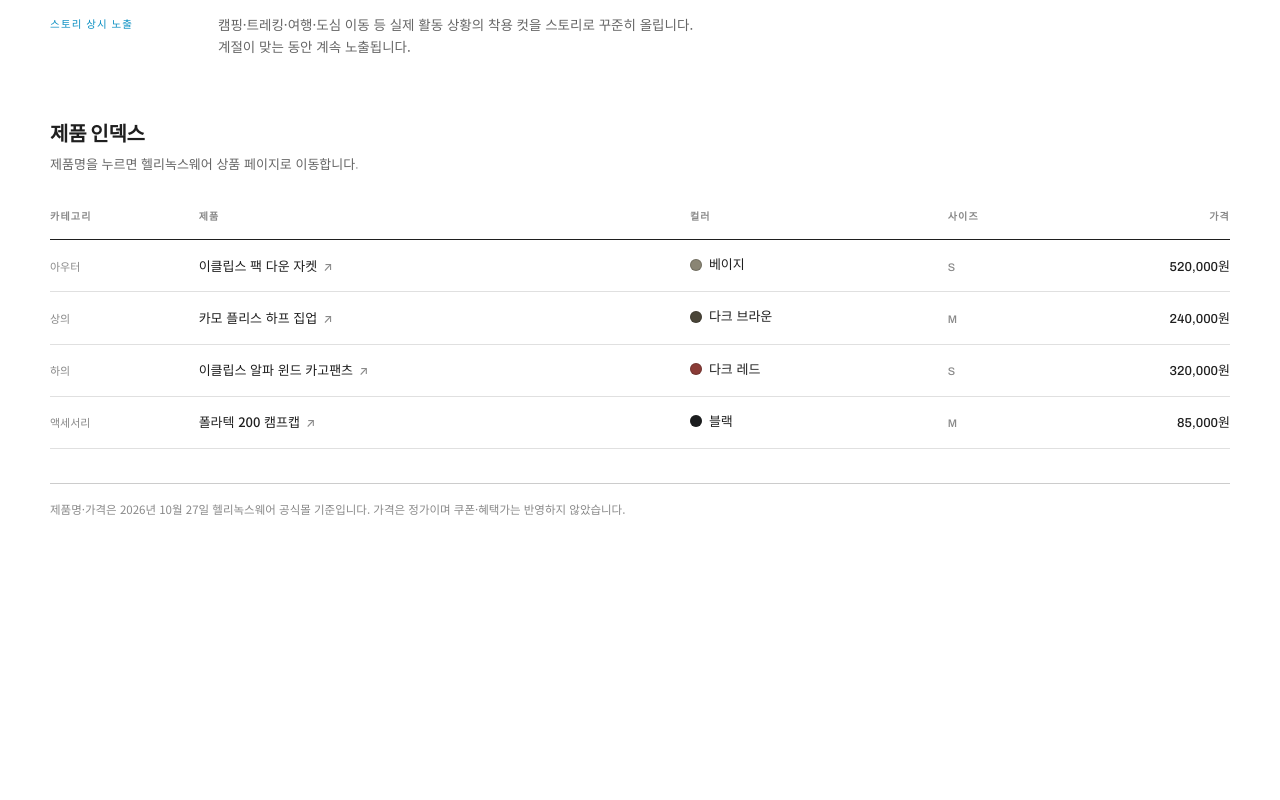
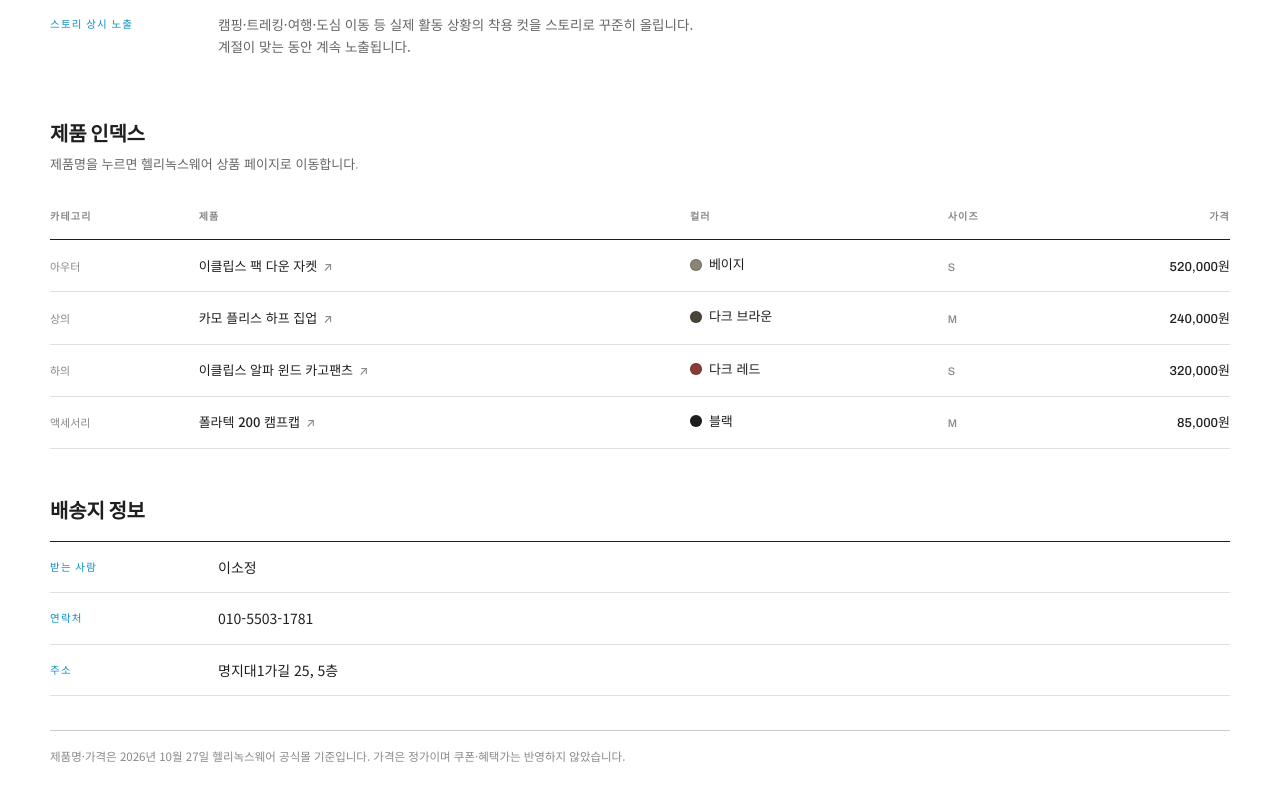
Before and after one commit to dlthwjd02-domi/helinox-wear-list, a plain HTML site: page index.html in a window 1280 px wide. Shown: the part 1081-1881 px from the top of the page. Before the commit the page ends 1692 px from the top, so only its background shows below. Drawn offline with Linux system fonts and the light colour scheme.

Commit message:
배송지 정보 추가

```diff
--- a/index.html
+++ b/index.html
@@ -64,6 +64,11 @@
 .ops{padding-block:44px 0}
 h2{font-family:var(--display);font-weight:600;font-size:20px;letter-spacing:-.01em;margin:0 0 4px}
 .h2sub{margin:0 0 20px;font-size:13px;color:var(--ink-2);font-weight:300;word-break:keep-all}
+.ship{margin-top:46px}
+.shipinfo{margin:14px 0 0;border-top:1px solid var(--ink)}
+.shipinfo div{display:grid;grid-template-columns:150px 1fr;gap:18px;padding-block:14px;border-bottom:1px solid var(--rule-soft)}
+.shipinfo dt{font-family:var(--mono);font-size:10.5px;letter-spacing:.12em;font-weight:500;color:var(--accent);padding-top:4px}
+.shipinfo dd{margin:0;font-size:14px;font-variant-numeric:tabular-nums;word-break:keep-all}
 .foot{word-break:keep-all;text-wrap:pretty}
 .ops-list{list-style:none;margin:0;padding:0}
 .ops-list li{display:grid;grid-template-columns:150px 1fr;gap:18px;padding-block:14px;border-top:1px solid var(--rule-soft);word-break:keep-all}
@@ -89,6 +94,7 @@
 
 @media (max-width:900px){.grid{grid-template-columns:repeat(2,minmax(0,1fr))}}
 @media (max-width:640px){.ops-list li{grid-template-columns:1fr;gap:5px}.mast{padding-block:36px 26px}
+  .shipinfo div{grid-template-columns:1fr;gap:3px}
   table{min-width:0}
   thead{display:none}
   tbody tr{display:grid;grid-template-columns:1fr auto;gap:2px 12px;padding-block:14px;border-bottom:1px solid var(--rule-soft)}
@@ -136,6 +142,14 @@
         <tbody id="idx"></tbody>
       </table>
     </div>
+    <section class="ship">
+      <h2>배송지 정보</h2>
+      <dl class="shipinfo">
+        <div><dt>받는 사람</dt><dd>이소정</dd></div>
+        <div><dt>연락처</dt><dd>010-5503-1781</dd></div>
+        <div><dt>주소</dt><dd>명지대1가길 25, 5층</dd></div>
+      </dl>
+    </section>
     <p class="foot">제품명·가격은 2026년 10월 27일 헬리녹스웨어 공식몰 기준입니다. 가격은 정가이며 쿠폰·혜택가는 반영하지 않았습니다.</p>
   </section>
 </div>
```
